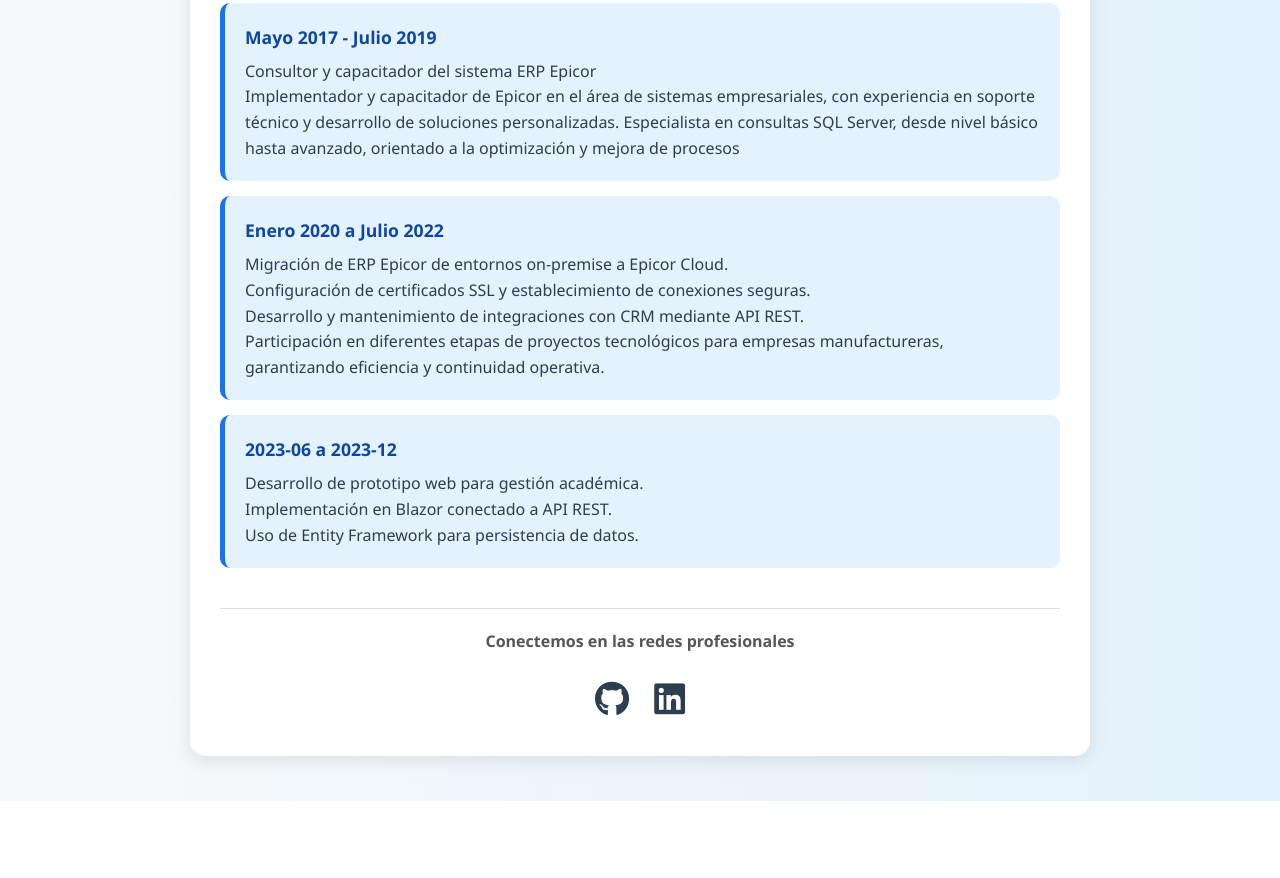
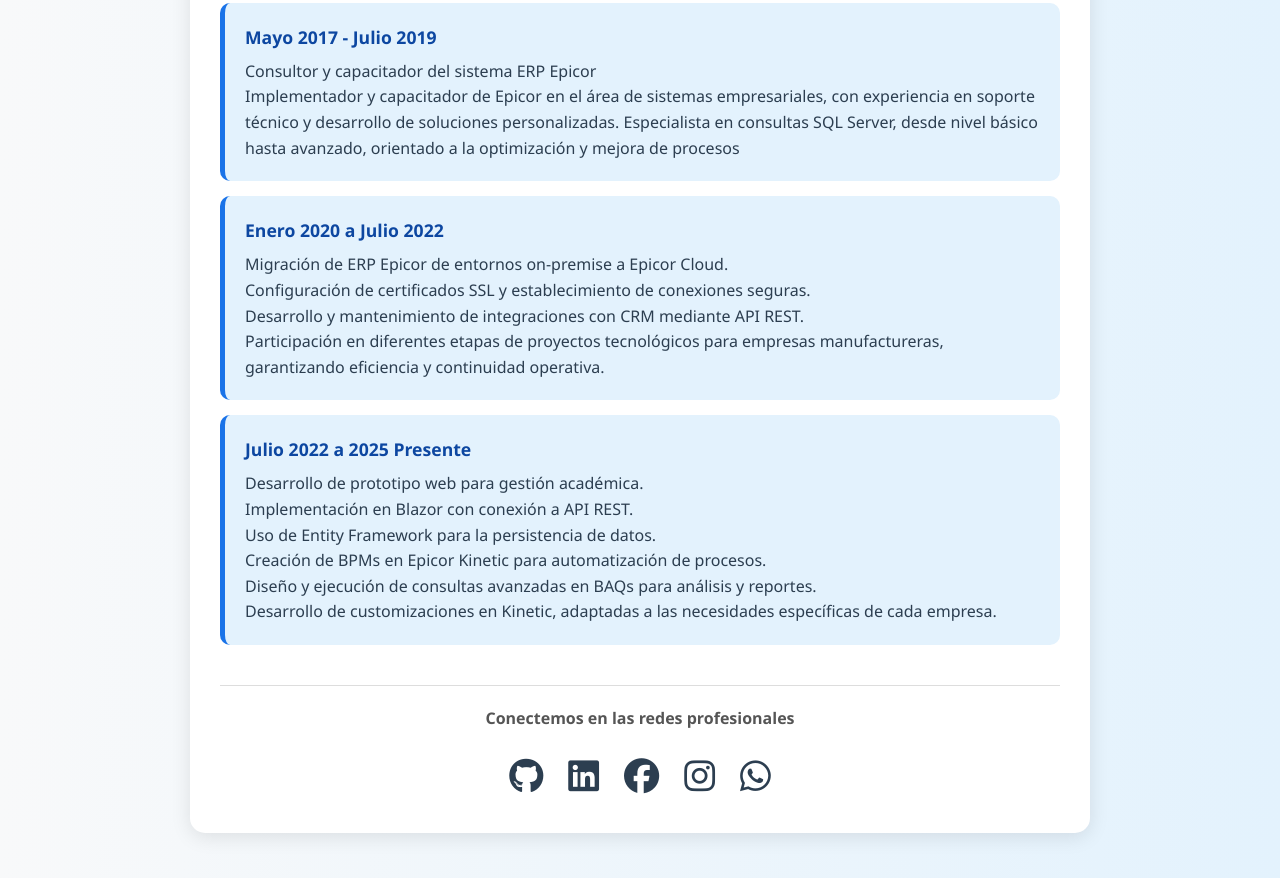
Before and after one commit to bulmaroz/bulmaroz.github.io, a plain HTML site: page index.html in a window 1280 px wide. Shown: the part 569-1447 px from the top of the page. Before the commit the page ends 1370 px from the top, so only its background shows below. Drawn offline with Linux system fonts and the light colour scheme.

Commit message:
Update index.html
Actualizacion a la informacion, asi tambien como agregando mas informacion personal mia

```diff
--- a/index.html
+++ b/index.html
@@ -45,10 +45,13 @@ Desarrollo y mantenimiento de integraciones con CRM mediante API REST.<br>
 Participación en diferentes etapas de proyectos tecnológicos para empresas manufactureras, garantizando eficiencia y continuidad operativa.<br>
                 </li>
                 <li>
-                    <strong>2023-06 a 2023-12</strong>
+                    <strong>Julio 2022 a 2025 Presente </strong>
                   Desarrollo de prototipo web para gestión académica.<br>
-                    Implementación en Blazor conectado a API REST.<br>
-                    Uso de Entity Framework para persistencia de datos.
+Implementación en Blazor con conexión a API REST.<br>
+Uso de Entity Framework para la persistencia de datos.<br>
+Creación de BPMs en Epicor Kinetic para automatización de procesos.<br>
+Diseño y ejecución de consultas avanzadas en BAQs para análisis y reportes.<br>
+Desarrollo de customizaciones en Kinetic, adaptadas a las necesidades específicas de cada empresa.<br>
                 </li>
             </ul>
         </section>
@@ -63,6 +66,15 @@ Participación en diferentes etapas de proyectos tecnológicos para empresas man
     <a href="https://www.linkedin.com/in/bulmarozr/" target="_blank" aria-label="LinkedIn">
         <i class="fab fa-linkedin"></i>
     </a>
+    <a href="https://www.facebook.com/bulmarozr" target="_blank" aria-label="Facebook">
+        <i class="fab fa-facebook"></i>
+    </a>
+    <a href="https://www.instagram.com/bulmarozr/" target="_blank" aria-label="Instagram">
+        <i class="fab fa-instagram"></i>
+    </a>
+    <a href="https://wa.me/528448077145" target="_blank" aria-label="WhatsApp">
+        <i class="fab fa-whatsapp"></i>
+    </a>
 </div>
         </footer>
     </div>
```
Lines whose indentation alone changed are shown as unchanged.
